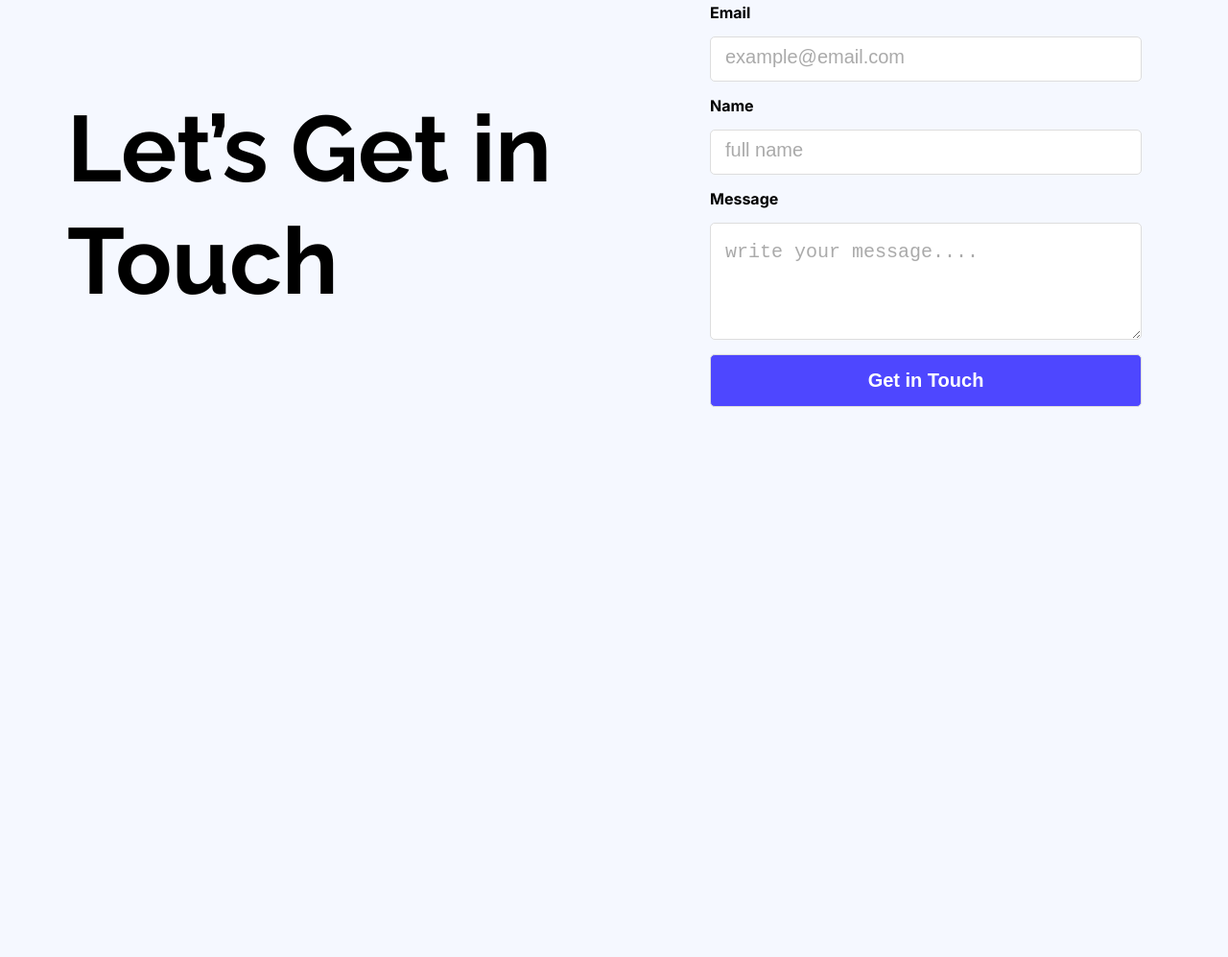
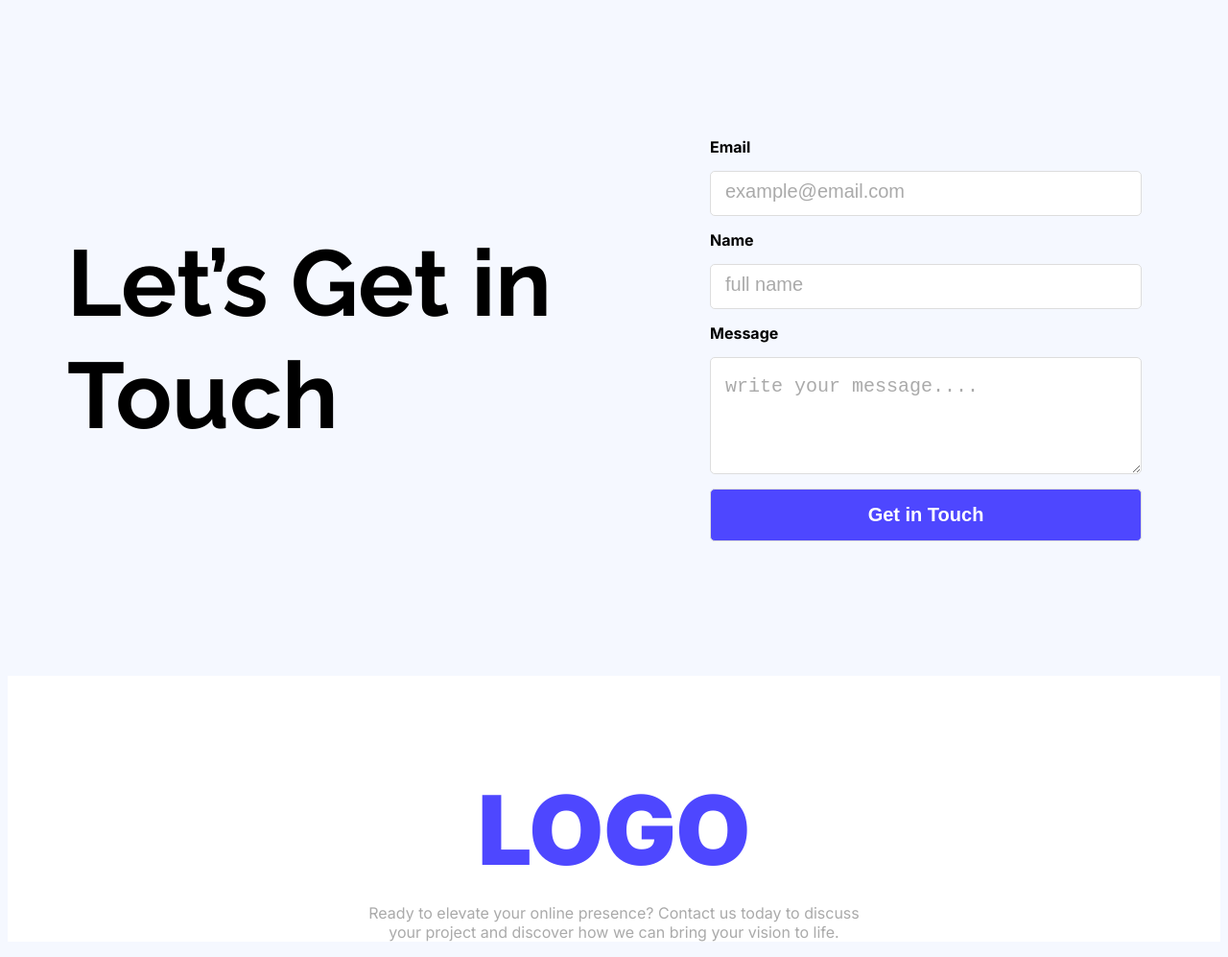
Before and after one commit to rafi-sarder/assignment-01, a plain HTML site: page index.html in a window 1280 px wide. Shown: the part 2270-3267 px from the top of the page at 96% size. Before the commit the page ends 2702 px from the top, so only its background shows below. Drawn offline with Linux system fonts and the light colour scheme.

Commit message:
added footer

```diff
--- a/index.html
+++ b/index.html
@@ -134,8 +134,15 @@
         </div>
         </section>
     </main>
-    <footer>
-
+    <footer class="footer">
+        <div >
+        <div>
+        <h1 class="footer-logo inter-normal text-primary text-center ">LOGO</h1>
+        </div>
+        <div>
+            <p class="footer-p text-center inter-normal">Ready to elevate your online presence? Contact us today to discuss <br>your project and discover how we can bring your vision to life.</p>
+        </div>
+        </div>
     </footer>
 </body>
 </html>
--- a/styles/assignment.css
+++ b/styles/assignment.css
@@ -202,6 +202,7 @@ main{
 .getintouch{
     display: flex;
     gap: 100px;
+    padding: 140px 0;
 
 }
 .contact-form-div{
@@ -245,3 +246,16 @@ main{
     line-height: 150%;
     letter-spacing: 0%;
 }
+.footer{
+    background-color: white;
+}
+.footer-logo{
+    font-size: 100px;
+    font-weight: 900;
+    padding: 100px 0 0;
+    margin: 0;
+    letter-spacing: 0;
+}
+.footer-p{
+    color: #aaa;
+}
```
